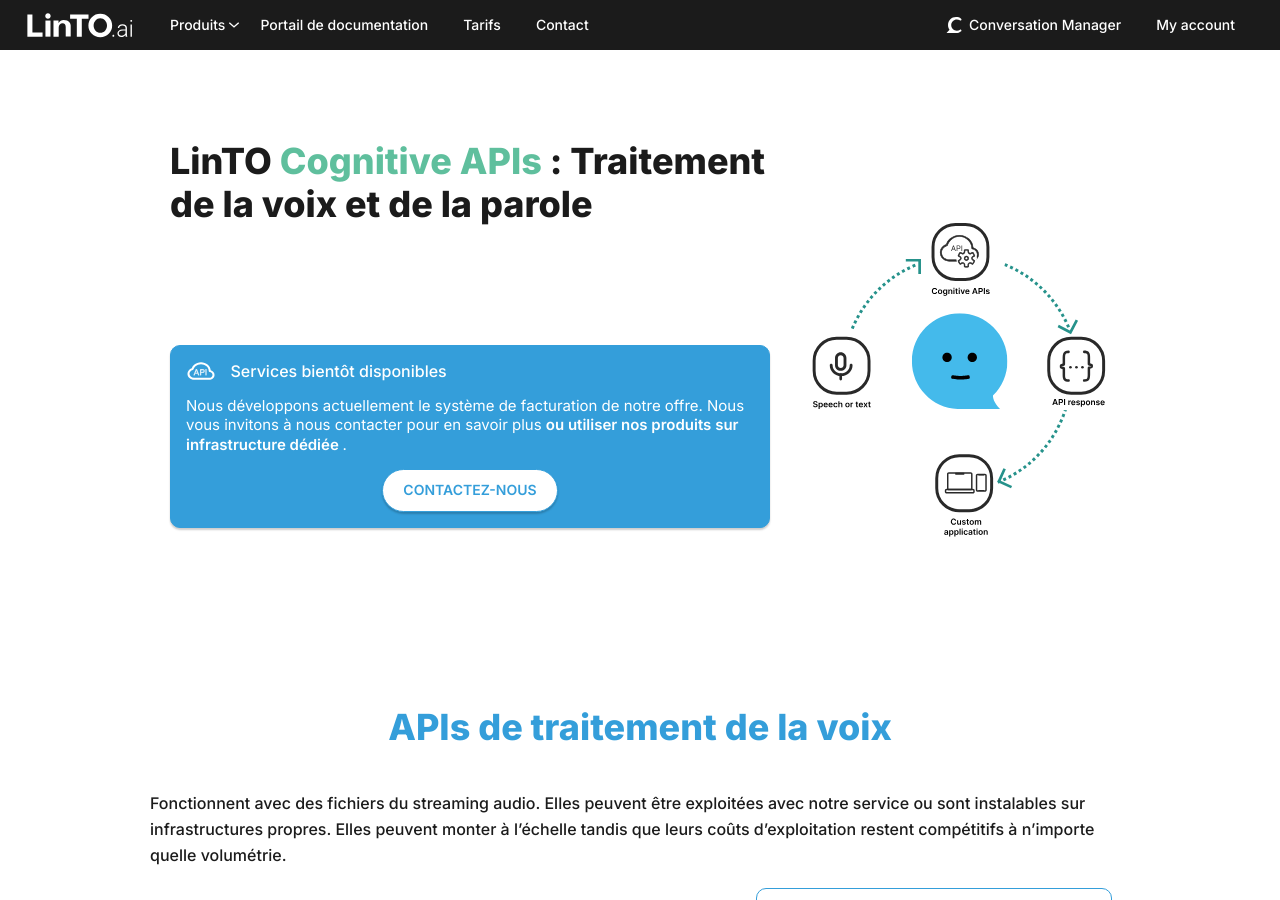
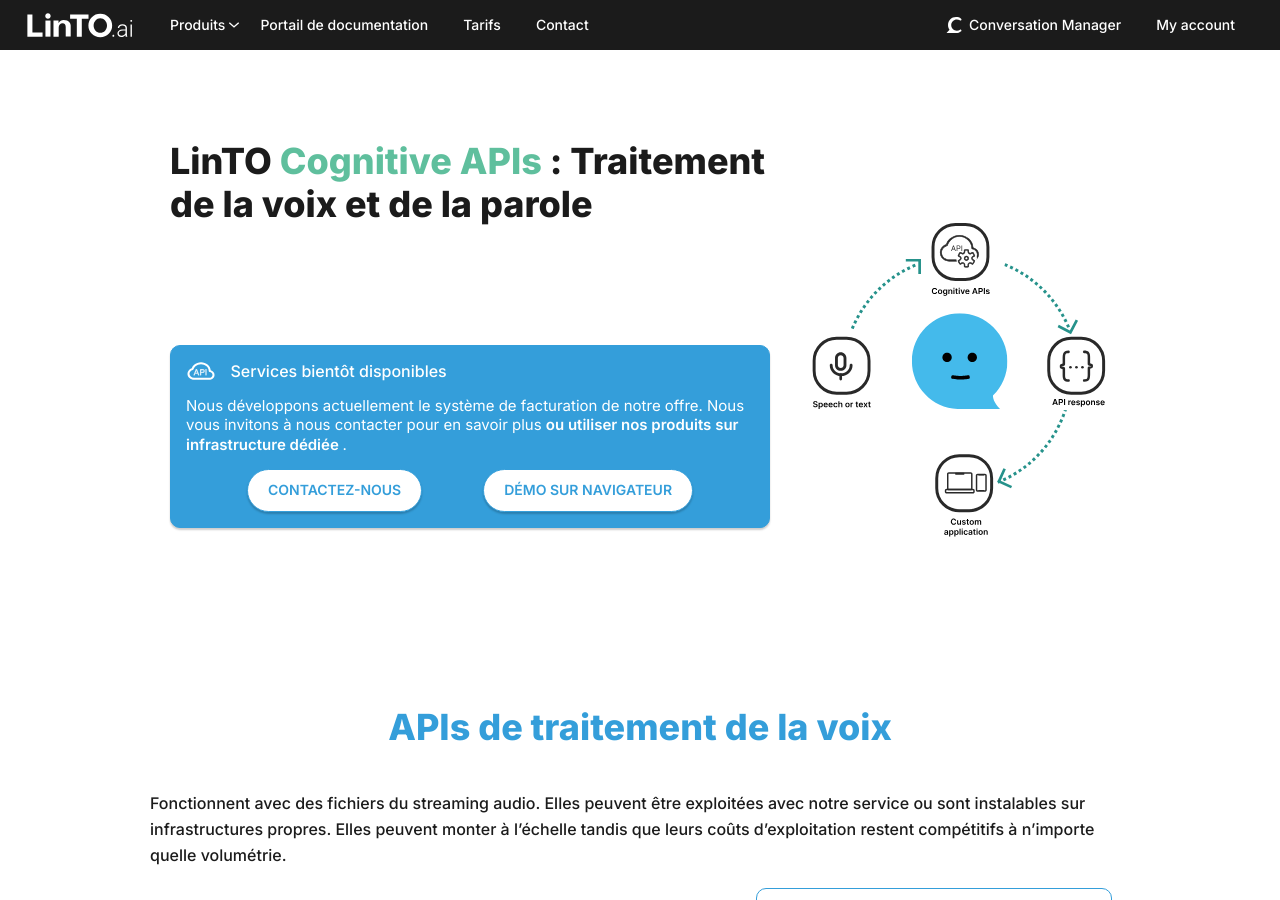
Before and after one commit to linto-ai/homepage-website, a Jekyll site: the page built from produits/cognitive-apis.markdown, in a window 1280 px wide and 900 px high. Built offline with Jekyll 4.4.1, drawn with Linux system fonts in a browser that asks for light colours.

Commit message:
Content update

```diff
--- a/produits/cognitive-apis.markdown
+++ b/produits/cognitive-apis.markdown
@@ -17,6 +17,7 @@
               </p>
               <div class="flex row detail-btn">
                 <a href="/contact" class="btn-cta homepage bluechart">Contactez-nous</a>
+                <a href="/demo/cognitive-apis.html" class="btn-cta homepage bluechart">Démo sur navigateur</a>
               </div>
             </div>
           </div>
```
